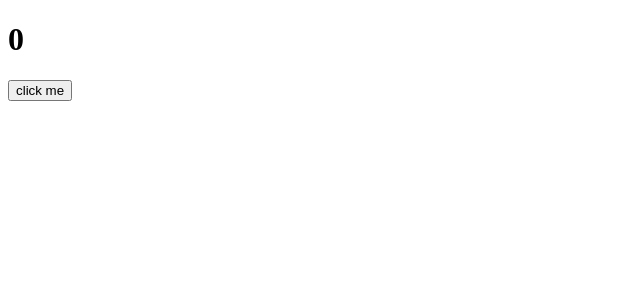
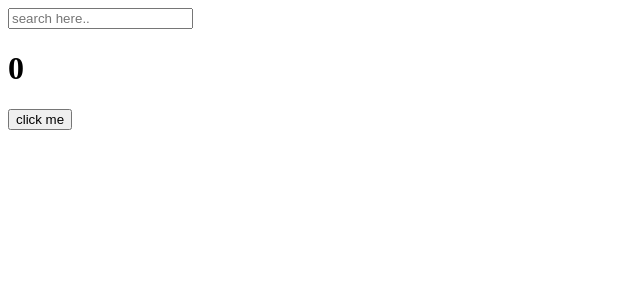
Before and after one commit to rimmyhub/react-for-beginners, a React (Create React App) app: page / in a window 1280 px wide. Shown: the top 300 px of the page, without its empty margins (0-640 px from the left). Built offline with nearby package versions, Linux system fonts and the light colour scheme.

Commit message:
react useEffect

```diff
--- a/src/App.js
+++ b/src/App.js
@@ -2,23 +2,45 @@
 
 function App() {
   const [counter, setValue] = useState(0);
+  const [keyword, setKeyword] = useState("");
+
   const onClick = () => setValue((prev) => prev + 1);
-  console.log("i run all the time"); //state가 변경될때마다 실행됨
 
-  // 2.
-  // 간략화 한 버전
+  const onChange = (event) => setKeyword(event.target.value);
+
+  // 한 번만 실행됨
   useEffect(() => {
     console.log("CALL THE API");
   }, []);
 
-  // 1.
-  // const iRunOnlyOne = () => {
-  //   // 하지만 이 코드는 한 번만 실행됨 useEffect 때문
-  //   console.log("i run only once");
-  // };
-  // useEffect(iRunOnlyOne, []);
+  useEffect(() => {
+    if (keyword !== "" && keyword.length > 5) {
+      //keyword가 빈값이 아니라면 그때 키워드 검색, 길이가 5보다 길때
+      console.log("SEARCH FOR", keyword);
+    }
+  }, [keyword]);
+  // keyword가 변화할때만, 변화할때 마다 코드 실행
+
+  useEffect(() => {
+    console.log("키워드가 변화할때마다 실행돼요");
+  }, [keyword]);
+
+  useEffect(() => {
+    console.log("카운터가 변화할때 실행돼요");
+  }, [counter]);
+
+  useEffect(() => {
+    console.log("카운터와 키워드가 변화할때 실행돼요");
+  }, [counter, keyword]);
+
   return (
     <div>
+      <input
+        value={keyword}
+        onChange={onChange}
+        type="text"
+        placeholder="search here.."
+      />
       <h1>{counter}</h1>
       <button onClick={onClick}>click me</button>
     </div>
```
